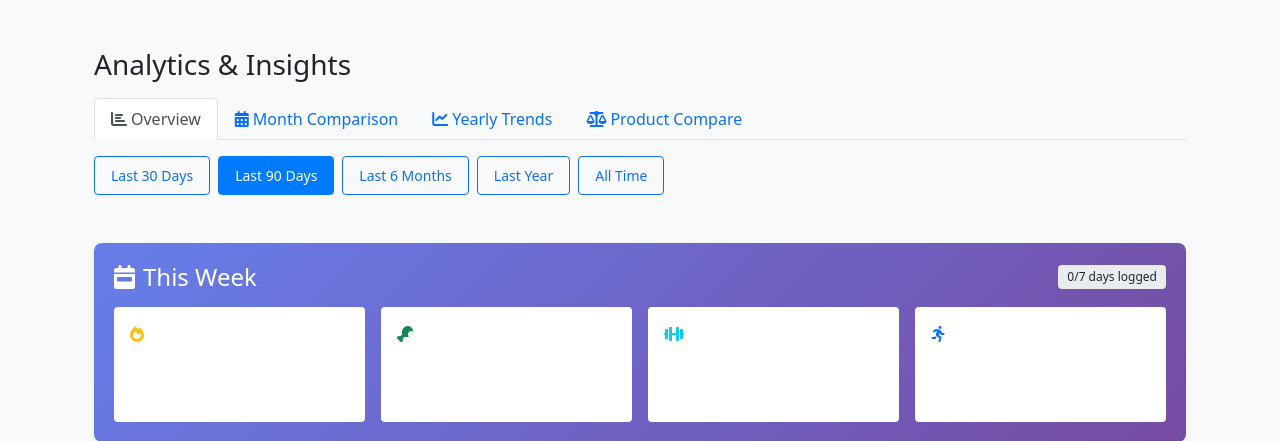
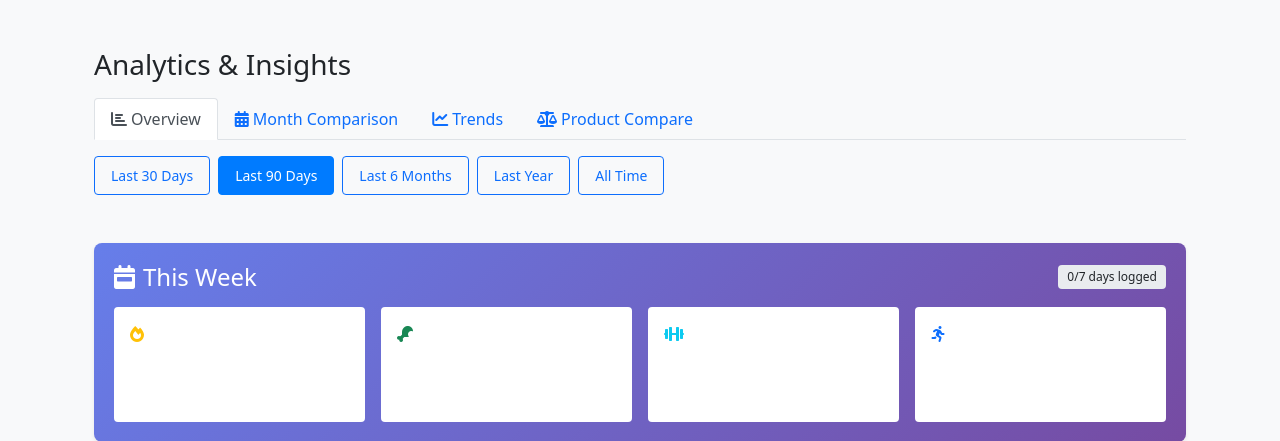
Before and after one commit to ZygimantasB/Calories_Counter_Project, a Django app: page /analytics/ in a window 1280 px wide. Shown: the part 83-524 px from the top of the page. Run offline with Django 5.2, Linux system fonts and the light colour scheme; data that the repository does not hold is empty; some libraries are stand-ins or nearby versions.

Commit message:
feat(trends): rename 'Yearly Trends' tab label to 'Trends'
Updates the cross-page nav tabs in analytics, month_compare, product_compare,
and the global navbar dropdown to match the new page title.

Co-Authored-By: Claude Opus 4.7 (1M context) <noreply@anthropic.com>

```diff
--- a/count_calories_app/templates/count_calories_app/analytics.html
+++ b/count_calories_app/templates/count_calories_app/analytics.html
@@ -144,7 +144,7 @@
         </li>
         <li class="nav-item">
           <a class="nav-link" href="{% url 'month_trends' %}">
-            <i class="fas fa-chart-line me-1"></i>Yearly Trends
+            <i class="fas fa-chart-line me-1"></i>Trends
           </a>
         </li>
         <li class="nav-item">
--- a/count_calories_app/templates/count_calories_app/month_compare.html
+++ b/count_calories_app/templates/count_calories_app/month_compare.html
@@ -103,7 +103,7 @@
         </li>
         <li class="nav-item">
           <a class="nav-link" href="{% url 'month_trends' %}">
-            <i class="fas fa-chart-line me-1"></i>Yearly Trends
+            <i class="fas fa-chart-line me-1"></i>Trends
           </a>
         </li>
         <li class="nav-item">
--- a/count_calories_app/templates/count_calories_app/product_compare.html
+++ b/count_calories_app/templates/count_calories_app/product_compare.html
@@ -94,7 +94,7 @@
         </li>
         <li class="nav-item">
           <a class="nav-link" href="{% url 'month_trends' %}">
-            <i class="fas fa-chart-line me-1"></i>Yearly Trends
+            <i class="fas fa-chart-line me-1"></i>Trends
           </a>
         </li>
         <li class="nav-item">
--- a/templates/includes/navbar.html
+++ b/templates/includes/navbar.html
@@ -53,7 +53,7 @@
               <i class="fas fa-calendar-alt me-1"></i>Month Comparison
             </a></li>
             <li><a class="dropdown-item {% if '/analytics/trends/' in request.path %}active{% endif %}" href="{% url 'month_trends' %}">
-              <i class="fas fa-chart-line me-1"></i>Yearly Trends
+              <i class="fas fa-chart-line me-1"></i>Trends
             </a></li>
           </ul>
         </li>
```
